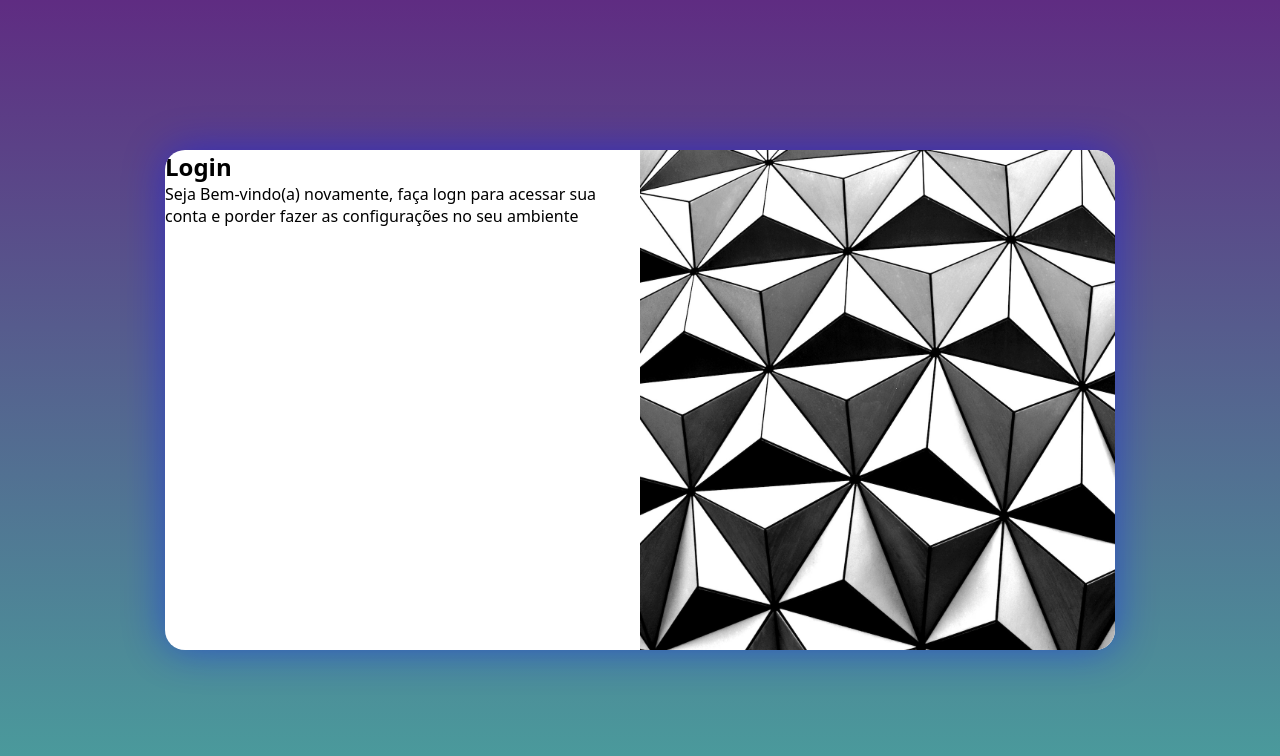
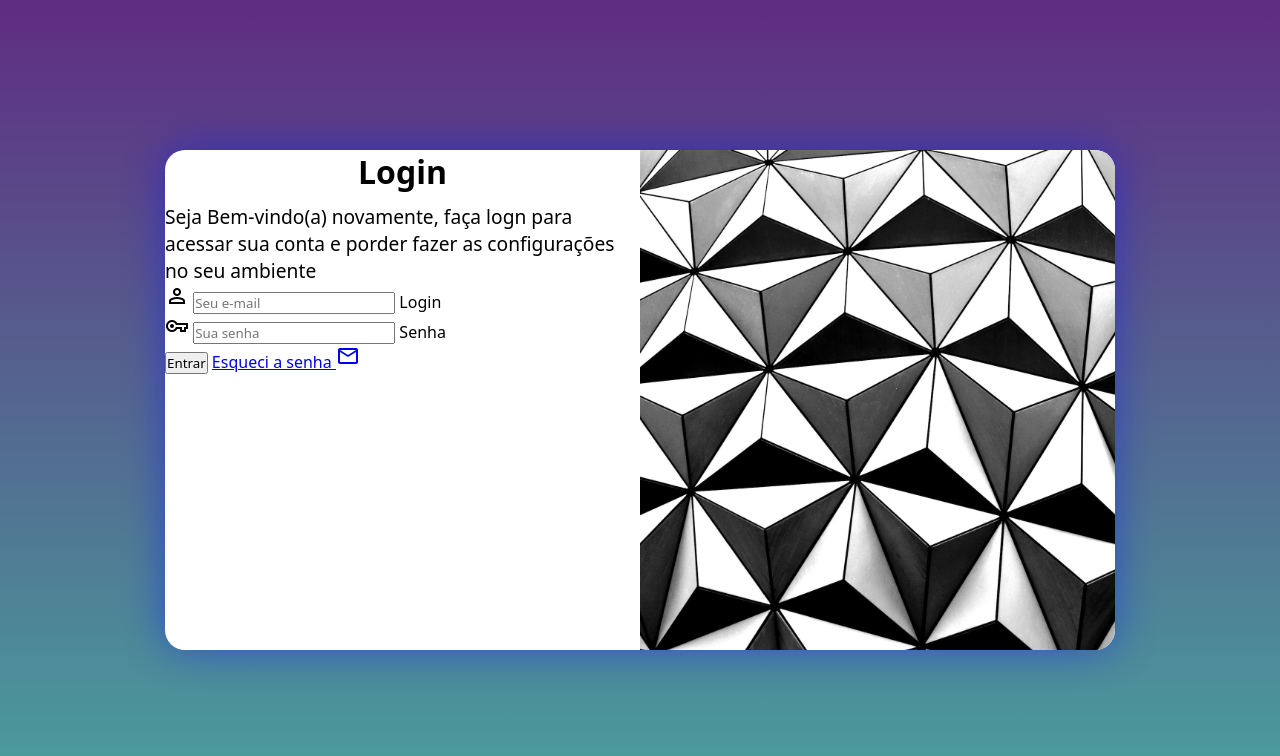
Before and after one commit to gabrielfeh/projeto-login, a plain HTML site: page index.html in a window 1280 px wide. Drawn offline with nearby package versions, Linux system fonts and the light colour scheme.

Commit message:
add formulário

```diff
--- a/estilos/media-query.css
+++ b/estilos/media-query.css
@@ -42,4 +42,14 @@
         float: left;
         width: 50%;
     }
+
+    /*Formulario*/
+
+    div#formulario > h1 {
+        font-size:2em;
+    }
+
+    div#formulario > p {
+        font-size: 1.2em;
+    }
 }
--- a/estilos/style.css
+++ b/estilos/style.css
@@ -54,3 +54,14 @@ main {
     padding: 10xp;
 
 }
+
+/*Formulario*/
+
+div#formulario > h1 {
+    text-align: center;
+    margin-bottom: 10px;
+}
+
+div#formulario > p {
+    font-size: 0.8em;
+}
--- a/index.html
+++ b/index.html
@@ -7,6 +7,7 @@
     <title>Projeto Login</title>
     <link rel="stylesheet" href="estilos/style.css">
     <link rel="stylesheet" href="estilos/media-query.css">
+    <link rel="stylesheet" href="https://fonts.googleapis.com/css2?family=Material+Symbols+Outlined:opsz,wght,FILL,GRAD@20..48,100..700,0..1,-50..200" />
 </head>
 <body>
     <main>
@@ -17,8 +18,28 @@
             <div id="formulario">
                 <h1>Login</h1>
                 <p>Seja Bem-vindo(a) novamente, faça logn para acessar sua conta e porder fazer as configurações no seu ambiente</p>
-                <form action="login.php" method="post">
+                <form action="login.php" method="post" autocomplete="on">
+                    <div class="campo">
+                        <span class="material-symbols-outlined">person</span>
 
+                        <input type="email" name="login" id="ilogin" placeholder="Seu e-mail" autocomplete="email" required maxlength="35">
+
+                        <label for="ilogin">Login</label>
+
+                    </div>
+                    <div class="campo">
+
+                        <span class="material-symbols-outlined">vpn_key</span>
+
+                        <input type="password" name="senha" id="isenha" placeholder="Sua senha" autocomplete="current-password" required minlength="6" maxlength="20">
+
+                        <label for="isenha">Senha</label>
+
+                    </div>
+                    <input type="submit" value="Entrar">
+                    <a href="esqueci.html">Esqueci a senha <span class="material-symbols-outlined">
+                        mail
+                        </span></a>
                 </form>
             </div>
         </section>
```
